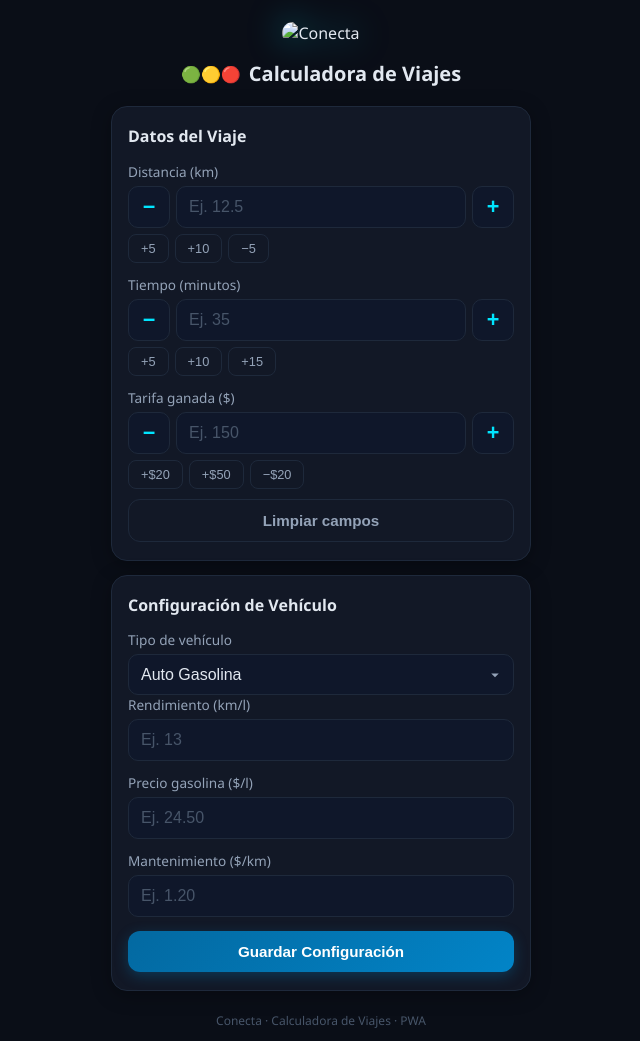
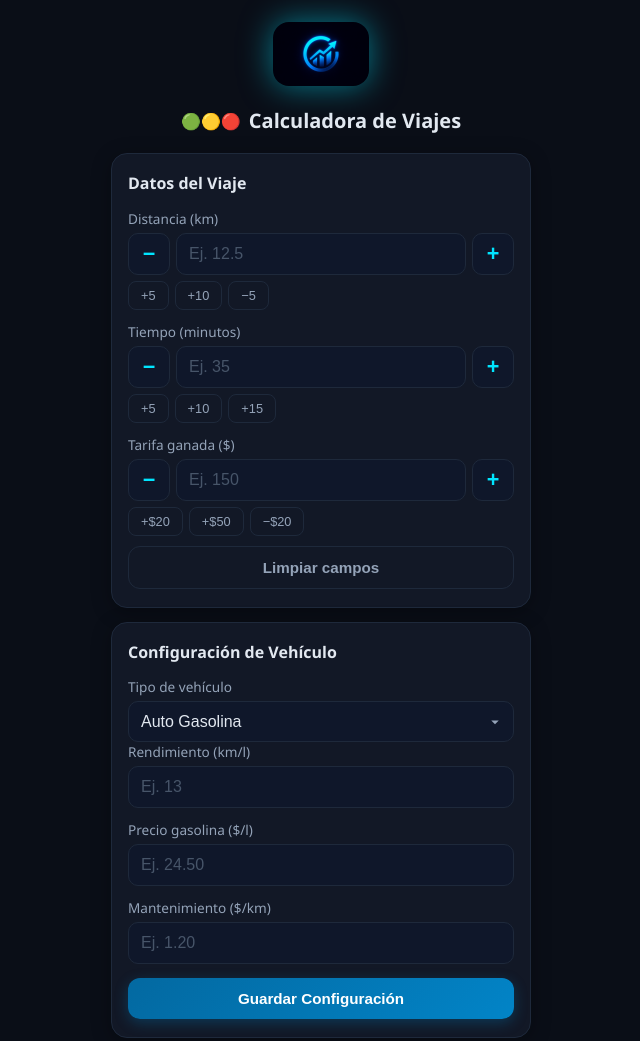
Before and after one commit to conectaviajes70-arch/calculadora-de-viajes-PWA, a plain HTML site: page index.html in a window 1280 px wide. Shown: the top 1041 px of the page, without its empty margins (319-959 px from the left). Drawn offline with Linux system fonts and the light colour scheme.

Commit message:
Update logo image in header
Replaced logo image source from 'logo.png' to 'logo2.png'.

```diff
--- a/index.html
+++ b/index.html
@@ -332,7 +332,7 @@
     <!-- Header -->
     <div class="header">
       <div class="logo">
-        <img src="logo.png" alt="Conecta" class="logo-icon" width="96" height="96" />
+        <img src="logo2.png" alt="Conecta" class="logo-icon" width="96" height="96" />
       </div>
     </div>
 
```
